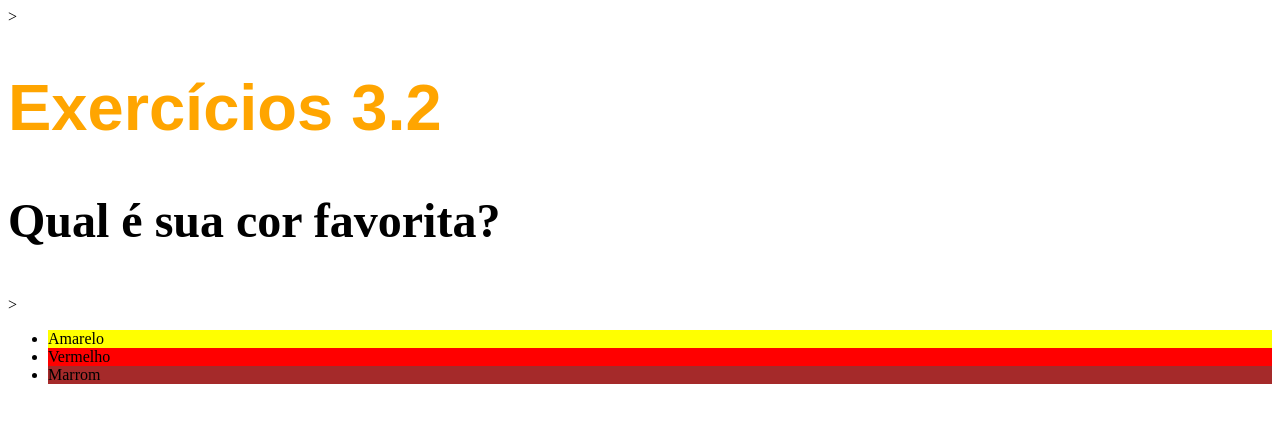
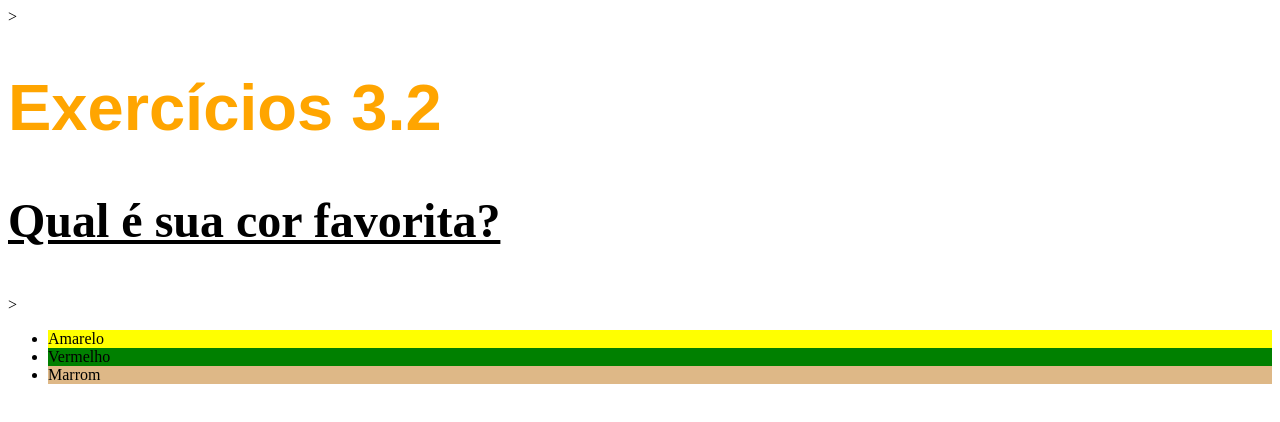
Before and after one commit to thiagoleite92/trybe-exercises, a plain HTML site: page bloco_3/dia_2/segundahtml.html in a window 1280 px wide. Drawn offline with Linux system fonts and the light colour scheme.

Commit message:
corrigindo as cores

```diff
--- a/bloco_3/dia_2/segundahtml.html
+++ b/bloco_3/dia_2/segundahtml.html
@@ -20,6 +20,7 @@
         p{
             font-weight: 600;
             font-size: 3em;
+            text-decoration: underline;
         }
         body{
             font-style: align-self: start;
@@ -28,11 +29,11 @@
         .amarelo{
             background-color: yellow;
         }
-        .vermelho{
-            background-color: red;
+        .verde{
+            background-color: green;
         }
         .marrom{
-            background-color: brown;
+            background-color: burlywood;
         }
 
     </style>
@@ -42,7 +43,7 @@
     <p class="mudarcor">Qual é sua cor favorita?</p>
     ><ul class="mudarcor">
         <li class="amarelo">Amarelo</li>
-        <li class="vermelho">Vermelho</li>
+        <li class="verde">Vermelho</li>
         <li class="marrom">Marrom</li>
     </ul>
 
```
